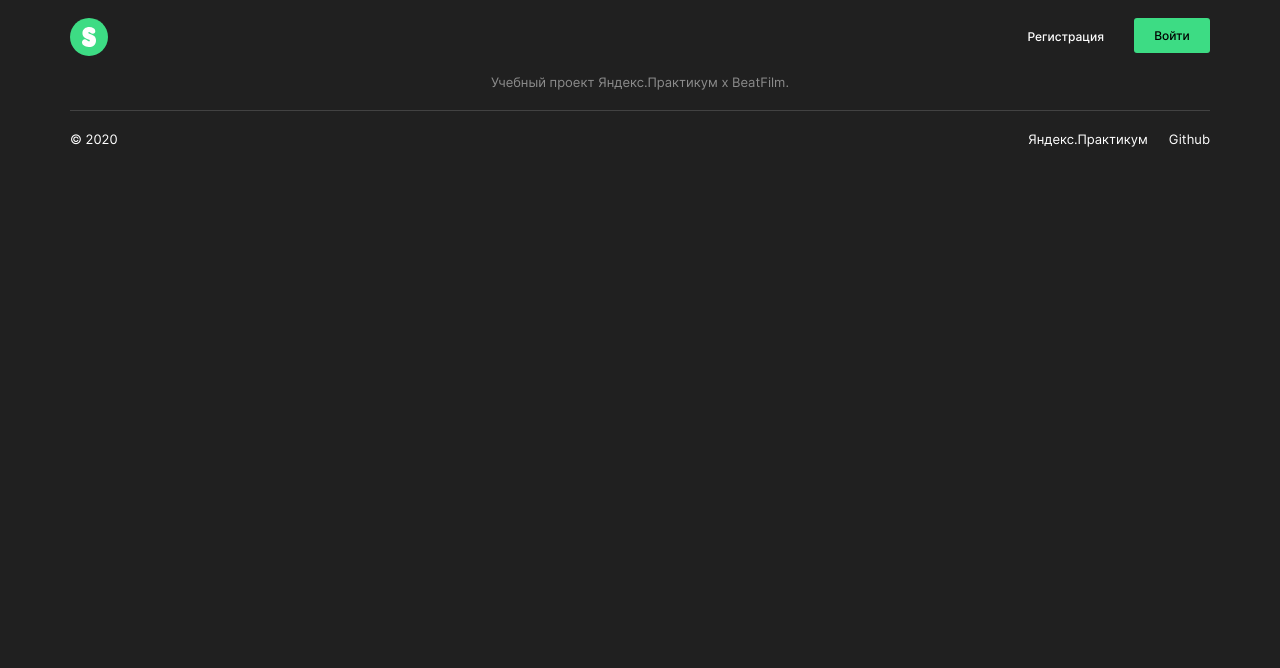
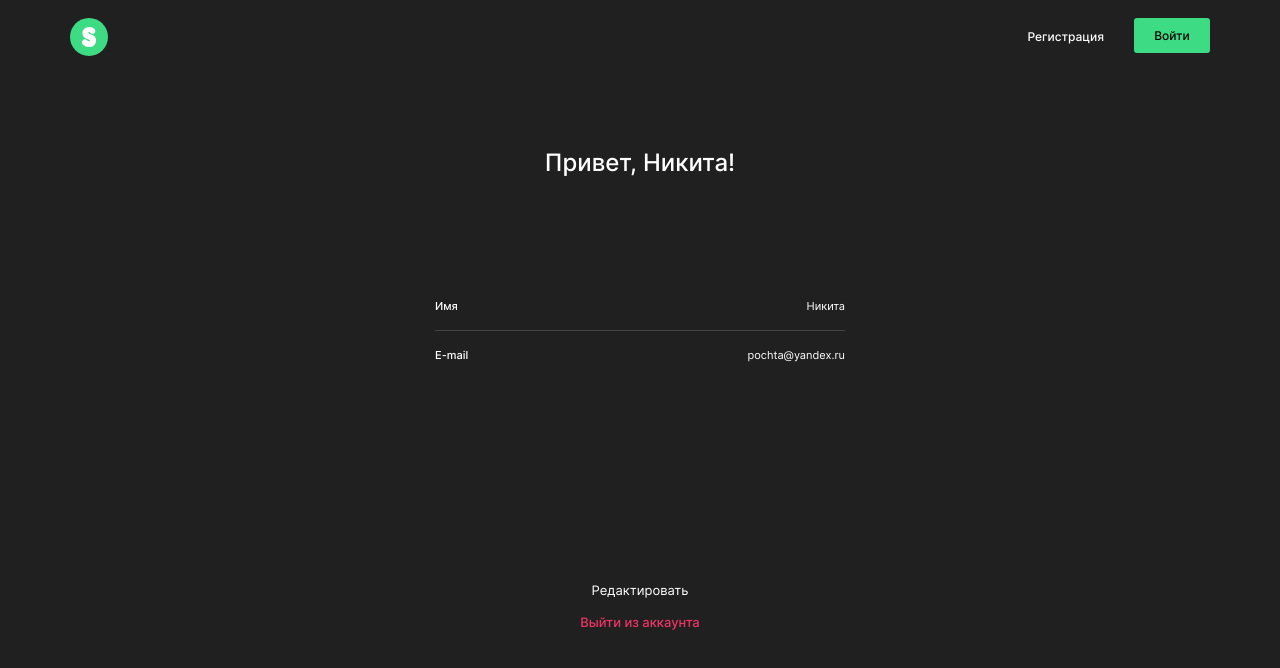
Before and after one commit to NominalL2/movies-explorer-frontend, a React (Create React App) app: page /profile in a window 1280 px wide. Shown: the top 668 px of the page. Built offline with nearby package versions, Linux system fonts and the light colour scheme.

Commit message:
сверстал страницу profile

```diff
--- a/src/components/App/App.js
+++ b/src/components/App/App.js
@@ -6,7 +6,7 @@ import Header from '../Header/Header.js';
 import Main from '../Main/Main.js';
 import Movies from '../Movies/Movies.js';
 import SavedMovies from '../SavedMovies/SavedMovies.js';
-import Footer from '../Footer/Footer.js';
+import Profile from '../Profile/Profile.js';
 
 function App() {
   return (
@@ -16,9 +16,9 @@ function App() {
     <Routes>
       <Route path='/' element={<Main/>} />
       <Route path='/movies' element={<Movies/>} />
-      <Route path='saved-movies' element={<SavedMovies/>} />
+      <Route path='/saved-movies' element={<SavedMovies/>} />
+      <Route path='/profile' element={<Profile name='Никита' email='pochta@yandex.ru' />} />
     </Routes>
-    <Footer></Footer>
     </div>
     </>
   );
--- a/src/components/Main/Main.js
+++ b/src/components/Main/Main.js
@@ -5,6 +5,7 @@ import Promo from './Promo/Promo.js';
 import Techs from './Techs/Techs.js';
 import AboutMe from './AboutMe/AboutMe.js';
 import Portfolio from './Portfolio/Portfolio.js';
+import Footer from '../Footer/Footer.js';
 
 function Main() {
   return (
@@ -14,6 +15,7 @@ function Main() {
       <Techs></Techs>
       <AboutMe></AboutMe>
       <Portfolio></Portfolio>
+      <Footer></Footer>
     </main>
   );
 }
--- a/src/components/Movies/Movies.js
+++ b/src/components/Movies/Movies.js
@@ -3,6 +3,7 @@ import './Movies.css';
 import SearchForm from './SearchForm/SearchForm.js';
 import MoviesCardList from './MoviesCardList/MoviesCardList.js';
 import Preloader from './Preloader/Preloader.js';
+import Footer from '../Footer/Footer.js';
 
 function Movies() {
   return (
@@ -12,6 +13,7 @@ function Movies() {
         <MoviesCardList />
         <Preloader />
       </main>
+      <Footer></Footer>
     </>
   );
 }
--- a/src/components/Profile/Profile.css
+++ b/src/components/Profile/Profile.css
@@ -0,0 +1,80 @@
+.profile {
+  display: flex;
+  flex-direction: column;
+  align-items: center;
+  margin: 0 auto;
+  margin-top: 74px;
+}
+
+.profile__title {
+  font-style: normal;
+  font-weight: 500;
+  font-size: 24px;
+  line-height: 29px;
+  text-align: center;
+  margin: 0;
+  margin-bottom: 123px;
+}
+
+.profile__container {
+  display: flex;
+  justify-content: space-between;
+  max-width: 410px;
+  width: 100%;
+}
+
+.profile__container:first-of-type {
+  padding-bottom: 17px;
+  border-bottom: 1px #424242 solid;
+}
+
+.profile__container:last-of-type {
+  margin-top: 18px;
+}
+
+.profile__label {
+  font-style: normal;
+  font-weight: 500;
+  font-size: 11px;
+  line-height: 13px;
+  margin: 0;
+}
+
+.profile__value {
+  font-style: normal;
+  font-weight: 400;
+  font-size: 11px;
+  line-height: 13px;
+  margin: 0;
+}
+
+.profile__edit {
+  margin: 0;
+  margin-top: 220px;
+  margin-bottom: 16px;
+  padding: 0;
+  border: none;
+  background: none;
+  font-style: normal;
+  font-weight: 400;
+  font-size: 13px;
+  line-height: 16px;
+  text-align: center;
+  color: #FFFFFF;
+  cursor: pointer;
+}
+
+.profile__exit {
+  margin: 0;
+  margin-bottom: 70px;
+  padding: 0;
+  border: none;
+  background: none;
+  font-style: normal;
+  font-weight: 500;
+  font-size: 13px;
+  line-height: 16px;
+  text-align: center;
+  color: #EE3465;
+  cursor: pointer;
+}
--- a/src/components/Profile/Profile.js
+++ b/src/components/Profile/Profile.js
@@ -0,0 +1,24 @@
+import './Profile.css';
+
+
+function Profile(props) {
+  return (
+    <>
+      <main className='profile'>
+        <h2 className='profile__title'>{`Привет, ${props.name}!`}</h2>
+        <div className='profile__container'>
+          <p className='profile__label'>Имя</p>
+          <p className='profile__value'>{props.name}</p>
+        </div>
+        <div className='profile__container'>
+          <p className='profile__label'>E-mail</p>
+          <p className='profile__value'>{props.email}</p>
+        </div>
+        <button className='profile__edit'>Редактировать</button>
+        <button className='profile__exit'>Выйти из аккаунта</button>
+      </main>
+    </>
+  );
+}
+
+export default Profile;
--- a/src/components/SavedMovies/SavedMovies.js
+++ b/src/components/SavedMovies/SavedMovies.js
@@ -3,6 +3,7 @@ import './SavedMovies.css';
 import SearchForm from '../Movies/SearchForm/SearchForm.js';
 import MoviesCardList from './MoviesCardList/MoviesCardList.js';
 import Preloader from '../Movies/Preloader/Preloader.js';
+import Footer from '../Footer/Footer.js';
 
 function SavedMovies() {
   return (
@@ -12,6 +13,7 @@ function SavedMovies() {
         <MoviesCardList />
         <Preloader />
       </main>
+      <Footer></Footer>
     </>
   );
 }
```
